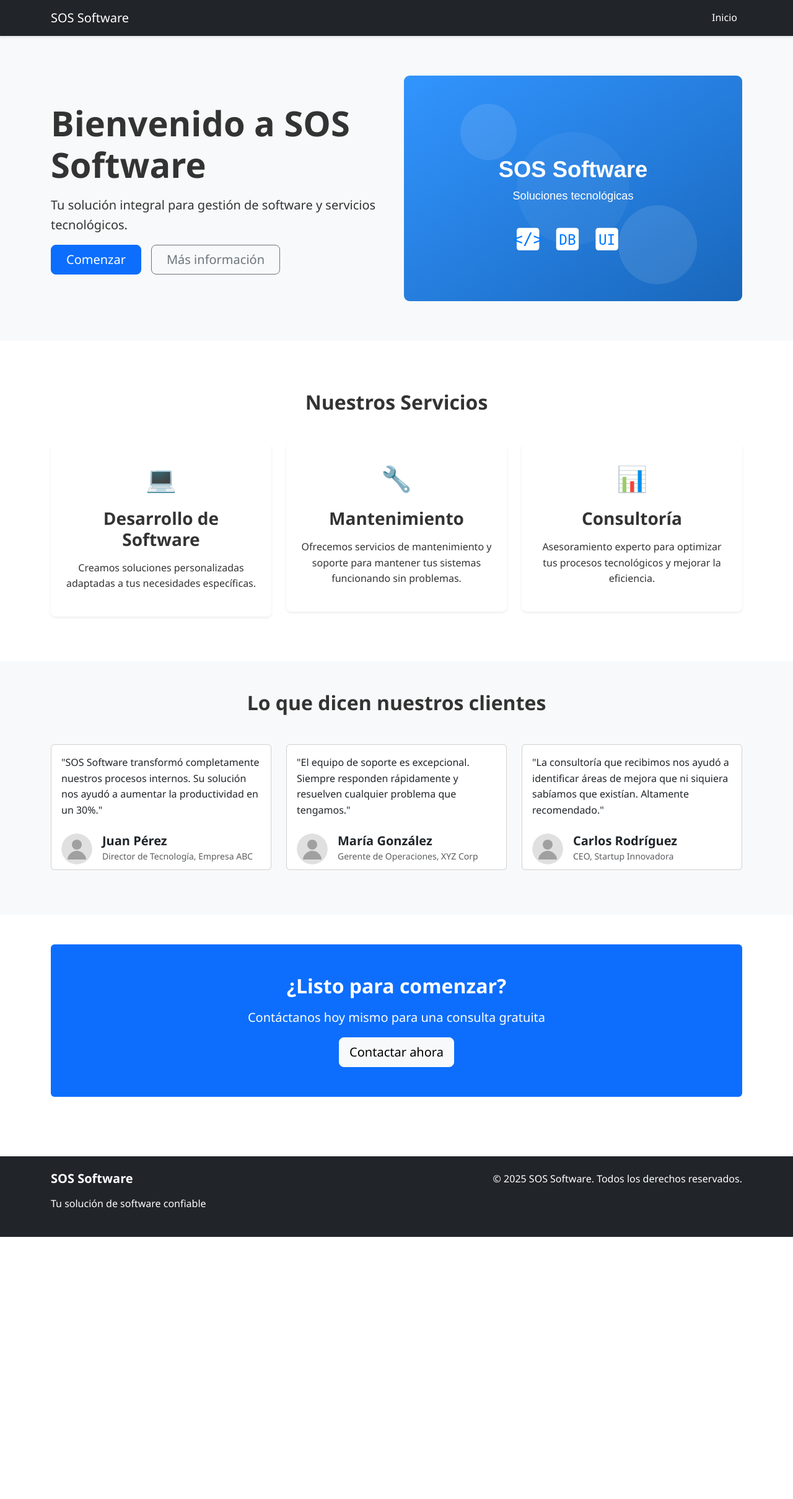
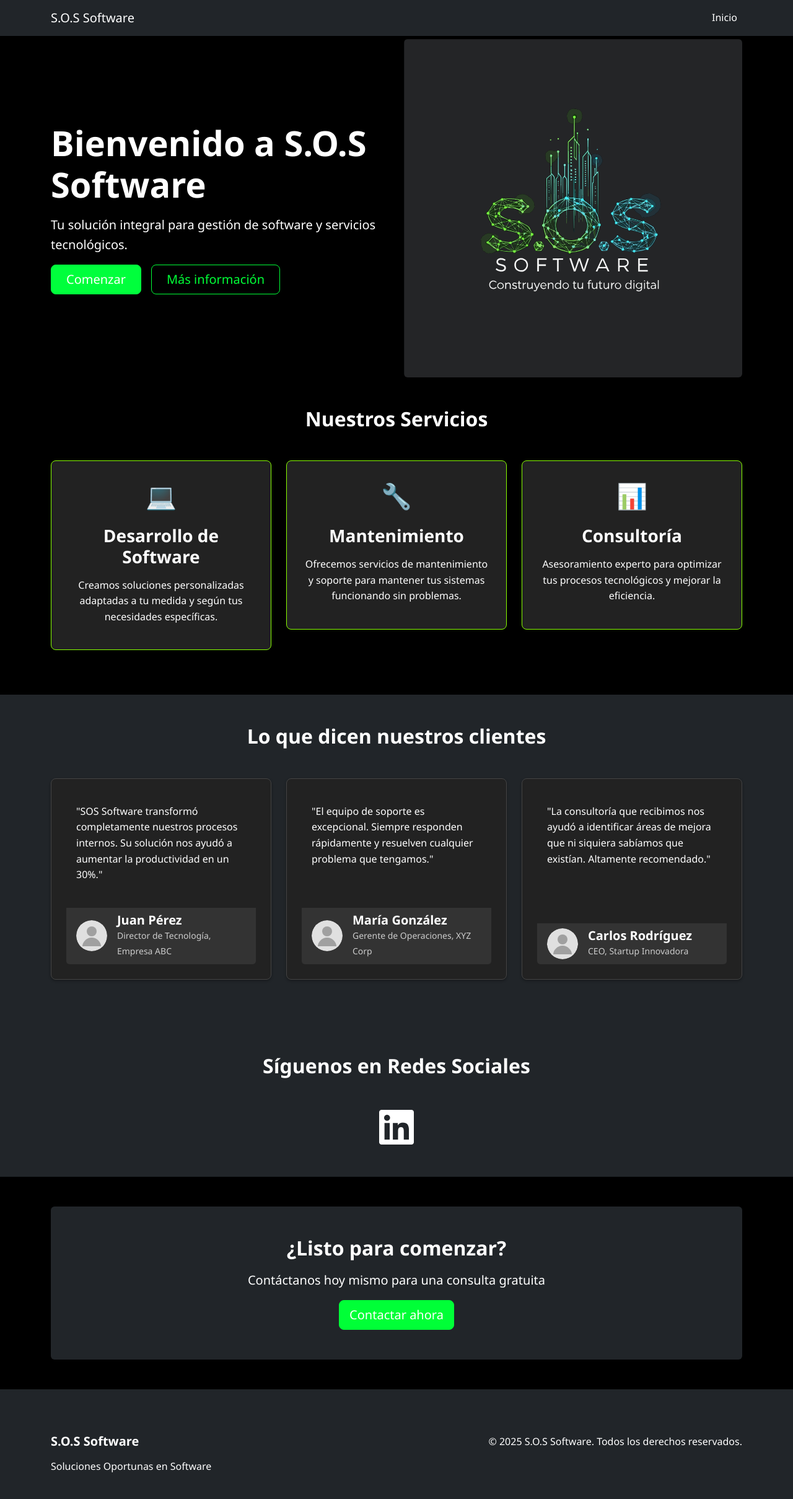
Before and after one commit to martinco444/SOS_software, a Django app: page / in a window 1280 px wide. Shown: the whole page at 62% size. Before the commit the page ends 1996 px from the top, so only its background shows below. Run offline with Django 5.2, Linux system fonts and the light colour scheme; some libraries are stand-ins or nearby versions.

Commit message:
home funcional

```diff
--- a/base/templates/base/base.html
+++ b/base/templates/base/base.html
@@ -4,20 +4,22 @@
 <head>
     <meta charset="UTF-8">
     <meta name="viewport" content="width=device-width, initial-scale=1.0">
-    <title>{% block title %}SOS Software{% endblock %}</title>
+    <title>{% block title %}S.O.S Software{% endblock %}</title>
     <!-- Bootstrap CSS -->
     <link href="https://cdn.jsdelivr.net/npm/bootstrap@5.3.0/dist/css/bootstrap.min.css" rel="stylesheet">
+    <!-- Font Awesome (versión free) -->
+    <script src="https://kit.fontawesome.com/7f5c9cd26d.js" crossorigin="anonymous"></script>
     <!-- Estilos personalizados -->
     <link rel="stylesheet" href="{% static 'css/styles.css' %}">
     {% block extra_css %}{% endblock %}
 </head>
-<body>
+<body class="bg-dark text-white">
     <!-- Barra de navegación -->
     <header>
         {% block header %}
         <nav class="navbar navbar-expand-lg navbar-dark bg-dark">
             <div class="container">
-                <a class="navbar-brand" href="{% url 'home' %}">SOS Software</a>
+                <a class="navbar-brand" href="{% url 'home' %}">S.O.S Software</a>
                 <button class="navbar-toggler" type="button" data-bs-toggle="collapse" data-bs-target="#navbarNav" aria-controls="navbarNav" aria-expanded="false" aria-label="Toggle navigation">
                     <span class="navbar-toggler-icon"></span>
                 </button>
@@ -38,7 +40,7 @@
     <main>
         {% block content %}
         <div class="container mt-4">
-            <h1>Bienvenido a SOS Software</h1>
+            <h1>Bienvenido a S.O.S Software</h1>
             <p>Este es el contenido predeterminado. Reemplaza este bloque en tus plantillas.</p>
         </div>
         {% endblock %}
@@ -50,11 +52,11 @@
         <div class="container">
             <div class="row">
                 <div class="col-md-6">
-                    <h5>SOS Software</h5>
-                    <p>Tu solución de software confiable</p>
+                    <h5>S.O.S Software</h5>
+                    <p>Soluciones Oportunas en Software</p>
                 </div>
                 <div class="col-md-6 text-md-end">
-                    <p>&copy; {% now "Y" %} SOS Software. Todos los derechos reservados.</p>
+                    <p>&copy; {% now "Y" %} S.O.S Software. Todos los derechos reservados.</p>
                 </div>
             </div>
         </div>
--- a/base/templates/base/home.html
+++ b/base/templates/base/home.html
@@ -2,26 +2,34 @@
 
 {% load static %}
 
-{% block title %}Inicio - SOS Software{% endblock %}
+{% block title %}Inicio - S.O.S Software{% endblock %}
 
 {% block extra_css %}
 <style>
-    .hero-section {
-        background-color: #f8f9fa;
+    /* .hero-section {
+        background-color: #ffffff;
         padding: 4rem 0;
         margin-bottom: 2rem;
-    }
+    } */
 
     .feature-box {
         padding: 1.5rem;
         border-radius: 0.5rem;
-        box-shadow: 0 0.125rem 0.25rem rgba(0, 0, 0, 0.075);
+        box-shadow: 0 0.125rem 0.25rem rgba(0, 0, 0, 0.3);
         margin-bottom: 1.5rem;
         transition: transform 0.3s ease;
+        background-color: #222222;
+        color: white;
     }
 
     .feature-box:hover {
         transform: translateY(-5px);
+    }
+
+    .feature-box {
+        background-color: #222222; /* Fondo gris oscuro */
+        color: white; /* Texto blanco */
+        border: 1px solid #88ff00; /* Borde verde */
     }
 
     .feature-icon {
@@ -29,6 +37,72 @@
         margin-bottom: 1rem;
         color: #007bff;
     }
+        /* Personalización de colores de botones */
+    .btn-primary {
+        background-color: #00ff3c; /* Verde */
+        border-color: #00ff3c;
+    }
+
+    .btn-primary:hover {
+        background-color: #00ff37;
+        border-color: #00ff37;
+    }
+
+    .btn-outline-secondary {
+        color: #00ff37;
+        border-color: #00ff37;
+    }
+
+    .btn-outline-secondary:hover {
+        background-color: #00ff37;
+        border-color: #00ff37;
+        color: white;
+    }
+
+    .btn-light {
+        background-color: #00ff37;
+        border-color: #00ff37;
+        color: white;
+    }
+
+    .btn-light:hover {
+        background-color: #00ff37;
+        border-color: #00ff37;
+    }
+
+    .card {
+    background-color: #222222; /* Fondo gris oscuro */
+    color: white; /* Texto blanco */
+    border: 1px solid #88ff00; /* Borde verde */
+}
+
+    .card-body {
+        background-color: #222222;
+        color: white;
+    }
+
+    .text-muted {
+        color: #cccccc !important; /* Texto gris claro para subtítulos */
+    }
+
+    .card:hover {
+        transform: translateY(-5px);
+    }
+
+    .card {
+        padding: 1.5rem;
+        border-radius: 0.5rem;
+        box-shadow: 0 0.125rem 0.25rem rgba(0, 0, 0, 0.3);
+        margin-bottom: 1.5rem;
+        transition: transform 0.3s ease;
+        background-color: #222222;
+        color: #00ff37;
+    }
+
+    .col-lg-6{
+        margin-top: 5px;
+    }
+
 </style>
 {% endblock %}
 
@@ -38,7 +112,7 @@
     <div class="container">
         <div class="row align-items-center">
             <div class="col-lg-6">
-                <h1 class="display-4 fw-bold">Bienvenido a SOS Software</h1>
+                <h1 class="display-4 fw-bold">Bienvenido a S.O.S Software</h1>
                 <p class="lead">Tu solución integral para gestión de software y servicios tecnológicos.</p>
                 <div class="d-grid gap-2 d-md-flex justify-content-md-start">
                     <button type="button" class="btn btn-primary btn-lg px-4 me-md-2">Comenzar</button>
@@ -46,7 +120,7 @@
                 </div>
             </div>
             <div class="col-lg-6">
-                <img src="{% static 'img/banner.svg' %}" alt="SOS Software" class="img-fluid rounded">
+                <img src="{% static 'img/SOSoftware.svg' %}" alt="SOS Software" class="img-fluid rounded">
             </div>
         </div>
     </div>
@@ -58,21 +132,21 @@
         <h2 class="text-center mb-5">Nuestros Servicios</h2>
         <div class="row">
             <div class="col-md-4">
-                <div class="feature-box bg-white text-center">
+                <div class="feature-box text-center">
                     <div class="feature-icon">💻</div>
                     <h3>Desarrollo de Software</h3>
-                    <p>Creamos soluciones personalizadas adaptadas a tus necesidades específicas.</p>
+                    <p>Creamos soluciones personalizadas adaptadas a tu medida y según tus necesidades específicas.</p>
                 </div>
             </div>
             <div class="col-md-4">
-                <div class="feature-box bg-white text-center">
+                <div class="feature-box text-center">
                     <div class="feature-icon">🔧</div>
                     <h3>Mantenimiento</h3>
                     <p>Ofrecemos servicios de mantenimiento y soporte para mantener tus sistemas funcionando sin problemas.</p>
                 </div>
             </div>
             <div class="col-md-4">
-                <div class="feature-box bg-white text-center">
+                <div class="feature-box text-center">
                     <div class="feature-icon">📊</div>
                     <h3>Consultoría</h3>
                     <p>Asesoramiento experto para optimizar tus procesos tecnológicos y mejorar la eficiencia.</p>
@@ -83,7 +157,7 @@
 </section>
 
 <!-- Testimonials Section -->
-<section class="py-5 bg-light">
+<section class="py-5 bg-dark">
     <div class="container">
         <h2 class="text-center mb-5">Lo que dicen nuestros clientes</h2>
         <div class="row">
@@ -139,10 +213,20 @@
     </div>
 </section>
 
+<section class="py-5 bg-dark">
+    <div class="container">
+        <h2 class="text-center mb-5">Síguenos en Redes Sociales</h2>
+        <div class="text-center">
+            <!-- enlaces a redes sociales -->
+            <a href="https://www.linkedin.com/company/sos-software-latam/about/" target="_blank"><i class="fab fa-linkedin fa-4x"></i></a>
+        </div>
+    </div>
+</section>
+
 <!-- Call to Action -->
 <section class="py-5">
     <div class="container">
-        <div class="p-5 text-center bg-primary text-white rounded">
+        <div class="p-5 text-center bg-dark text-white rounded">
             <h2>¿Listo para comenzar?</h2>
             <p class="lead">Contáctanos hoy mismo para una consulta gratuita</p>
             <button class="btn btn-light btn-lg">Contactar ahora</button>
--- a/static/css/styles.css
+++ b/static/css/styles.css
@@ -2,21 +2,82 @@
 
 /* Variables globales */
 :root {
-    --primary-color: #007bff;
-    --secondary-color: #6c757d;
+    --primary-color: #ffffff;
+    --secondary-color: #48ff00;
     --success-color: #28a745;
     --info-color: #17a2b8;
     --warning-color: #ffc107;
     --danger-color: #dc3545;
     --light-color: #f8f9fa;
     --dark-color: #343a40;
+    --background-color: #000000;
+    --text-color: #ffffff;
+}
+
+/* Tema oscuro global */
+body {
+    background-color: var(--background-color) !important;
+    color: var(--text-color) !important;
+}
+
+/* Todas las secciones con fondo negro */
+section {
+    background-color: var(--background-color) !important;
+    color: var(--text-color) !important;
+}
+
+/* Contenedores */
+.container {
+    background-color: transparent;
+    color: var(--text-color);
 }
 
 /* Estilos generales */
 body {
     font-family: 'Segoe UI', Tahoma, Geneva, Verdana, sans-serif;
     line-height: 1.6;
-    color: #333;
+    background-color: var(--background-color) !important;
+    color: var(--text-color) !important;
+}
+
+/* Tema oscuro global */
+section {
+    background-color: var(--background-color) !important;
+    color: var(--text-color) !important;
+}
+
+.container {
+    background-color: transparent;
+    color: var(--text-color);
+}
+
+/* Sobrescribir fondos de Bootstrap */
+.bg-light {
+    background-color: #333333 !important;
+    color: var(--text-color) !important;
+}
+
+.bg-white {
+    background-color: var(--background-color) !important;
+    color: var(--text-color) !important;
+}
+
+/* Cards y elementos */
+.card {
+    background-color: #222222 !important;
+    color: var(--text-color) !important;
+    border-color: #444444 !important;
+}
+
+.card-body {
+    background-color: transparent !important;
+    color: var(--text-color) !important;
+}
+
+.card-footer {
+    background-color: #333333 !important;
+    color: var(--text-color) !important;
+    border-color: #444444 !important;
 }
 
 /* Encabezados */
```
Also changed, not shown: static/img/SOSoftware.svg (added).
